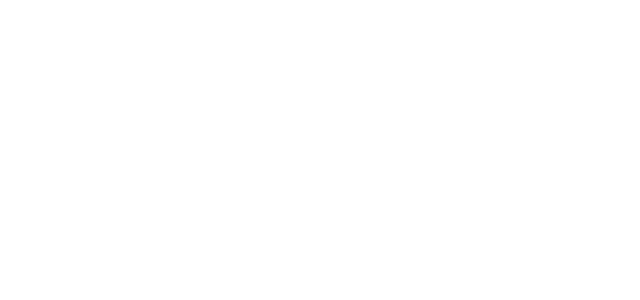
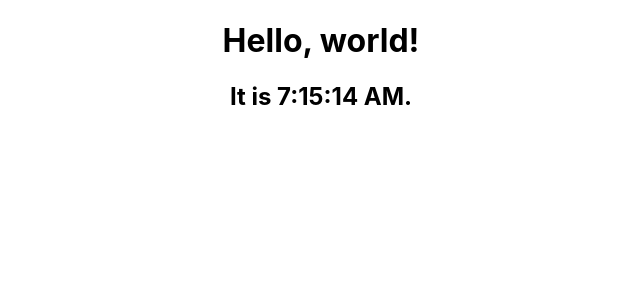
Before and after one commit to iktarun/react-learning, a React (Create React App) app in the folder version17/react-learning-app/: page /timer in a window 1280 px wide. Shown: the top 300 px of the page, without its empty margins (319-959 px from the left). Built offline with nearby package versions, Linux system fonts and the light colour scheme.

Commit message:
Timer Component Implementation

```diff
--- a/version17/react-learning-app/src/Routes.js
+++ b/version17/react-learning-app/src/Routes.js
@@ -1,10 +1,12 @@
 import React from "react";
 import { BrowserRouter as Router, Switch, Route } from "react-router-dom";
 import Home from "./pages/Home";
+import Timer from "./pages/Timer";
 
 const routes = [
   { path: "/", component: Home },
   { path: "/home", component: Home },
+  { path: "/timer", component: Timer },
 ];
 
 export default function Routes() {
--- /dev/null
+++ b/version17/react-learning-app/src/pages/Timer.js
@@ -0,0 +1,33 @@
+import "../App.css";
+import React from "react";
+
+class Timer extends React.Component {
+  constructor(props) {
+    super(props);
+    this.state = { date: new Date() };
+  }
+  componentDidMount() {
+    this.timerID = setInterval(() => {
+      this.tick();
+    }, 1000);
+  }
+
+  componentWillUnmount() {
+    clearInterval(this.timerID);
+  }
+
+  tick() {
+    this.setState({ date: new Date() });
+  }
+
+  render() {
+    return (
+      <div className="App">
+        <h1>Hello, world!</h1>
+        <h2>It is {this.state.date.toLocaleTimeString()}.</h2>
+      </div>
+    );
+  }
+}
+
+export default Timer;
```
